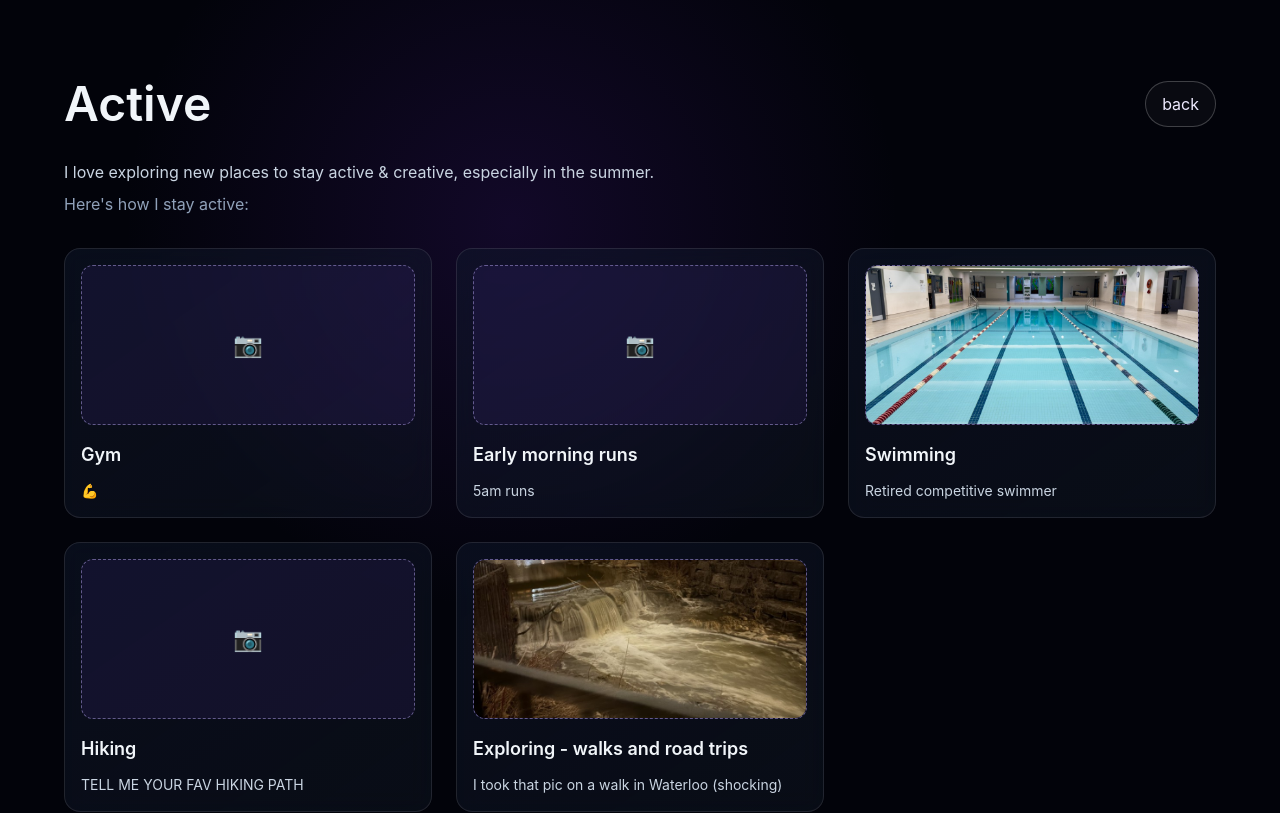
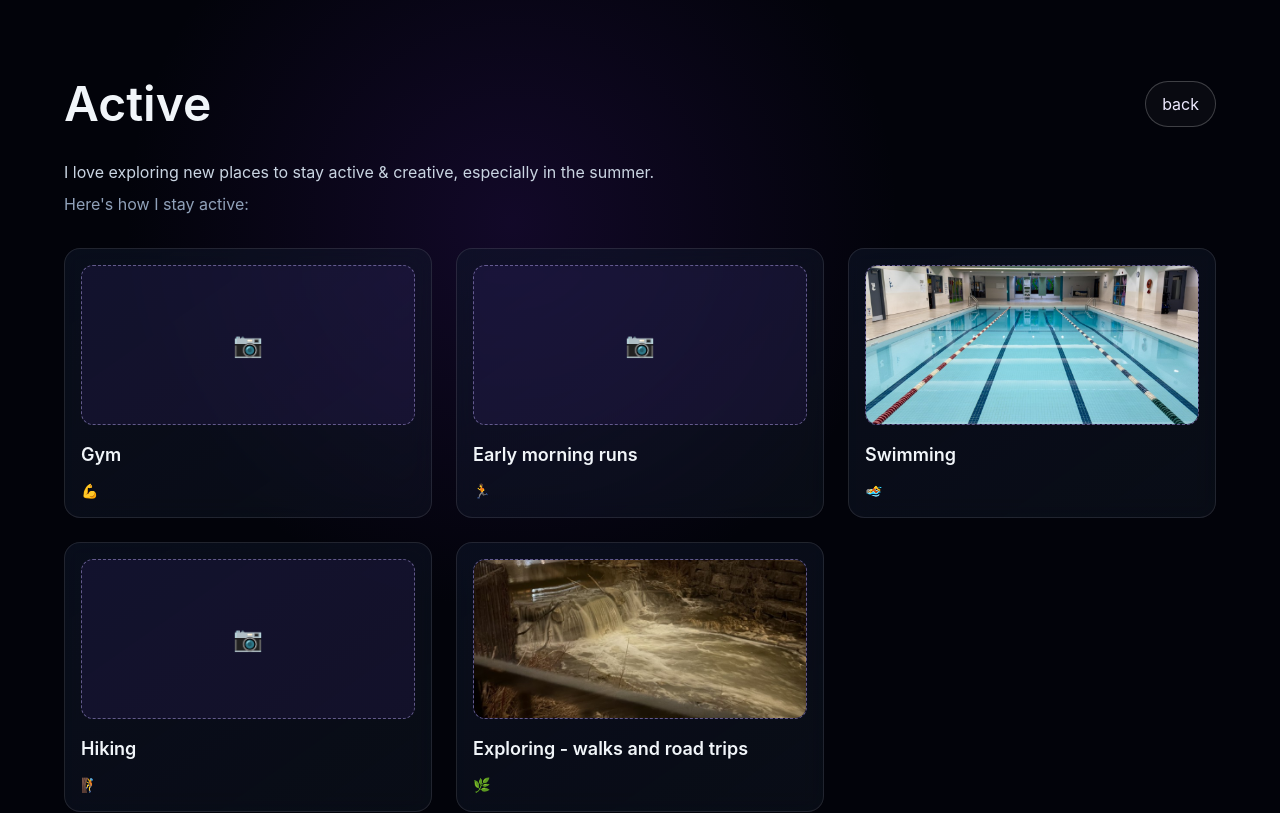
Before and after one commit to Chahanareddy/Chahana-personal-website, a Next.js app: page /personal/active in a window 1280 px wide. Shown: the top 813 px of the page. Built offline with nearby package versions, Linux system fonts and the light colour scheme.

Commit message:
description changes

```diff
--- a/app/personal/active/page.tsx
+++ b/app/personal/active/page.tsx
@@ -13,21 +13,21 @@ const activeSections: {
   },
   {
     title: "Early morning runs",
-    lines: ["5am runs"],
+    lines: ["🏃"],
   },
   {
     title: "Swimming",
-    lines: ["Retired competitive swimmer"],
+    lines: ["🏊"],
     imageSrc: "/images/active-swimming.png",
     imageAlt: "Indoor swimming pool lanes",
   },
   {
     title: "Hiking",
-    lines: ["TELL ME YOUR FAV HIKING PATH"],
+    lines: ["🧗"],
   },
   {
     title: "Exploring - walks and road trips",
-    lines: ["I took that pic on a walk in Waterloo (shocking)"],
+    lines: ["🌿"],
     imageSrc: "/images/active-exploring.png",
     imageAlt: "Waterfront view during a road trip",
   },
```
